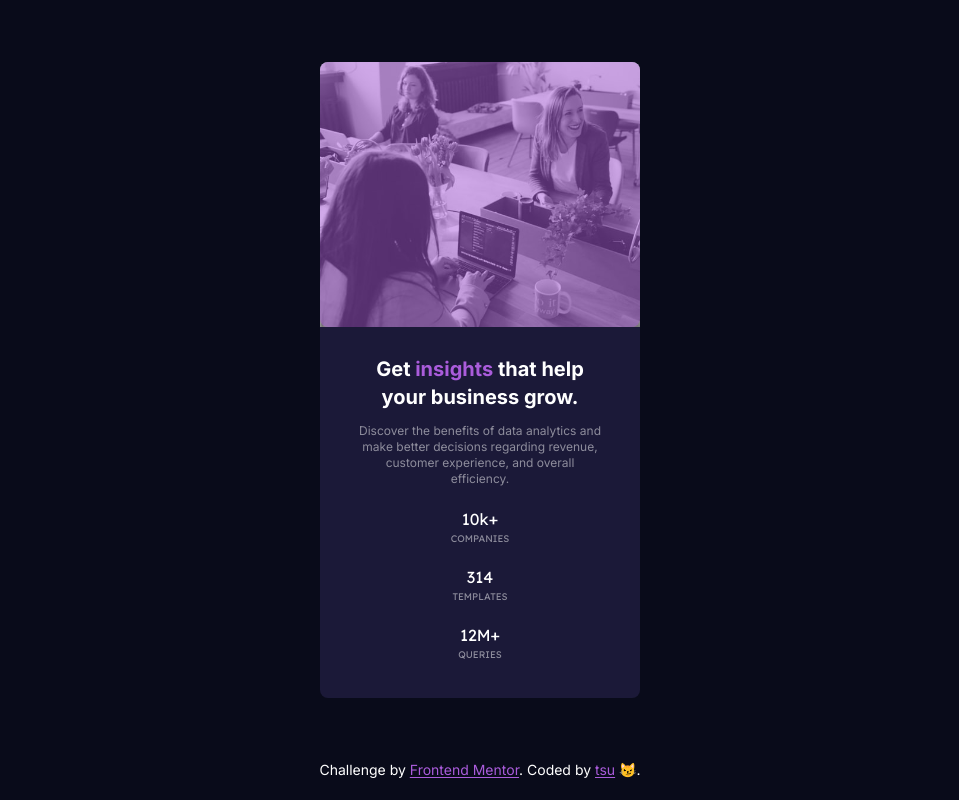
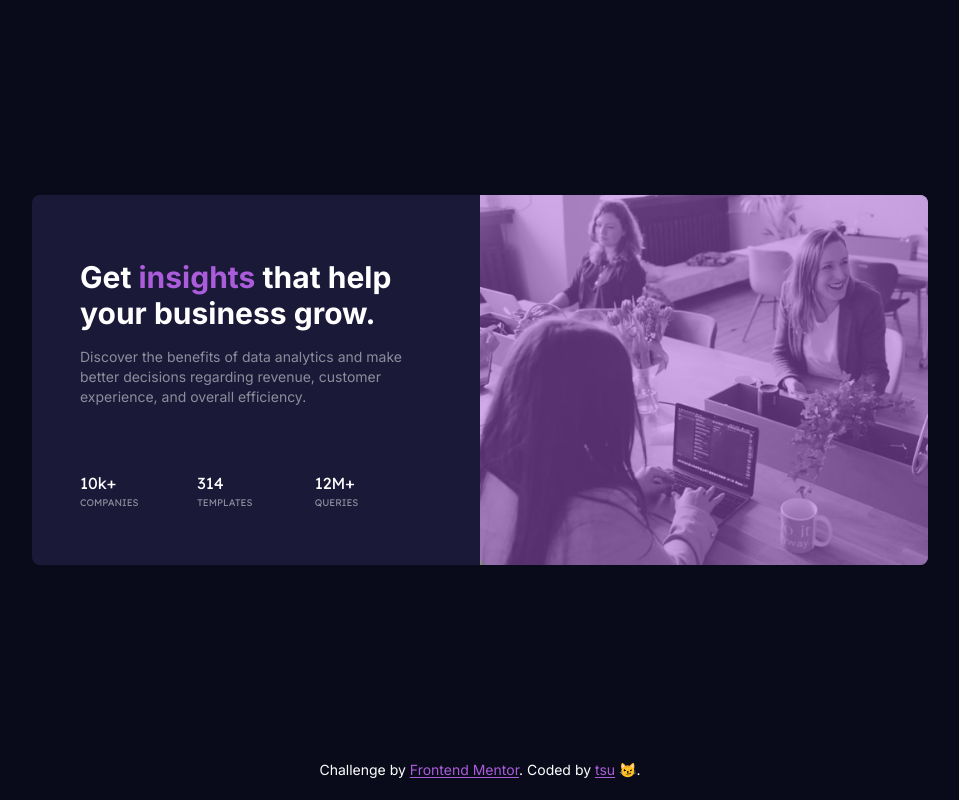
Before and after one commit to tsuramii/stats-preview-card-component-main, a website: page index.html in a window 1280 px wide. Shown: the whole page, without its empty margins (160-1119 px from the left). Drawn offline with Linux system fonts and the light colour scheme.

Commit message:
Add desktop design

```diff
--- a/index.html
+++ b/index.html
@@ -17,24 +17,24 @@
 
 <body class="font-inter bg-verydarkblue text-white">
   <main class="min-h-[95vh] flex items-center justify-center">
-    <section class="max-w-xs m-10 rounded-lg bg-darkdesaturatedblue text-center">
-      <div class="relative">
+    <section class="max-w-xs m-10 rounded-lg bg-darkdesaturatedblue text-center lg:text-left lg:max-w-4xl lg:flex flex-row-reverse">
+      <div class="relative lg:w-1/2">
         <picture>
           <source srcset="./images/image-header-mobile.jpg" media="(max-width: 767px)">
           <source srcset="./images/image-header-desktop.jpg" media="(min-width: 768px)">
-          <img src="./images/image-header-mobile.jpg" alt="An office full of workers" class="rounded-t-lg">
+          <img src="./images/image-header-mobile.jpg" alt="An office full of workers" class="w-full rounded-t-lg lg:rounded-t-none lg:rounded-r-lg">
         </picture>
-        <div class="absolute inset-0 bg-softviolet/50 rounded-lg"></div>
+        <div class="absolute inset-0 bg-softviolet/50 rounded-lg lg:rounded-t-none lg:rounded-r-lg"></div>
       </div>
-      <div class="px-9 py-4">
-        <h1 class="text-xl my-3 mb-3 font-semibold">Get <span class="text-softviolet">insights</span> that help your
+      <div class="px-9 py-4 lg:p-12 lg:w-1/2">
+        <h1 class="text-xl my-4 font-semibold lg:text-3xl">Get <span class="text-softviolet">insights</span> that help your
           business
           grow.</h1>
-        <p class="text-xs text-white/50">Discover the benefits of data analytics and make better decisions regarding
+        <p class="text-xs text-white/50 leading-6 lg:text-sm">Discover the benefits of data analytics and make better decisions regarding
           revenue, customer
           experience, and overall efficiency.</p>
         <ul
-          class="font-lexenddeca m-5 grid grid-rows-3 gap-y-5 [&>li>span]:block [&>li>span]:text-[0.6rem] [&>li>span]:uppercase [&>li>span]:text-white/50">
+          class="font-lexenddeca my-5 lg:mt-16 lg:mb-0 grid grid-rows-3 lg:grid-rows-1 lg:grid-cols-3 gap-y-5 [&>li>span]:block [&>li>span]:text-[0.6rem] [&>li>span]:uppercase [&>li>span]:text-white/50">
           <li>10k+ <span>companies</span></li>
           <li>314 <span>templates</span></li>
           <li>12M+ <span>queries</span></li>
```
Also changed, not shown: output.css.
